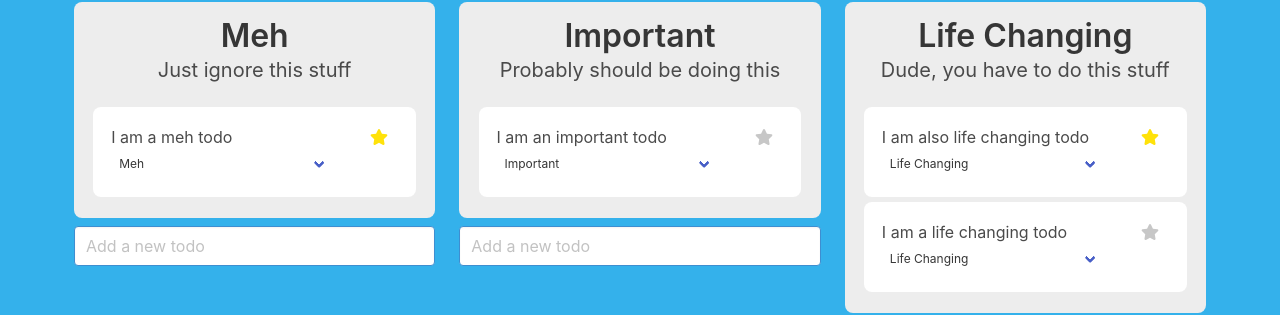
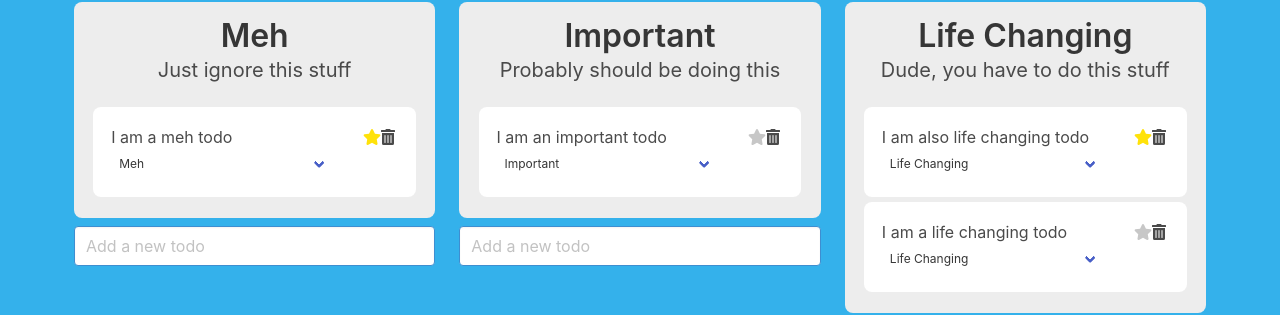
Before and after one commit to alexjackhughes/vue-todo-app, a Vue app: page / in a window 1280 px wide. Shown: the part 174-489 px from the top of the page. Built offline with nearby package versions, Linux system fonts and the light colour scheme; what vue-lodash would draw is missing.

Commit message:
Added ability to remove specific todo

```diff
--- a/src/App.vue
+++ b/src/App.vue
@@ -37,6 +37,11 @@
                       v-on:click="todo.priority = !todo.priority"
                       icon="star"
                     />
+                    <font-awesome-icon
+                      class="trash-icon"
+                      v-on:click="()=> deleteTodo(todo.id)"
+                      icon="trash-alt"
+                    />
                   </div>
                 </div>
               </div>
@@ -70,10 +75,14 @@ export default {
     },
     addTodo: function(category) {
       this.todos.push({
+        id: this.todos.length + 1,
         title: event.target.value,
         priority: false,
         category: category
       });
+    },
+    deleteTodo: function(id) {
+      this.todos = this.todos.filter(todo => todo.id !== id);
     }
   },
   data: function() {
@@ -105,21 +114,25 @@ export default {
       ],
       todos: [
         {
+          id: 0,
           title: "I am also life changing todo",
           priority: true,
           category: "LIFE_CHANGING"
         },
         {
+          id: 1,
           title: "I am a life changing todo",
           priority: false,
           category: "LIFE_CHANGING"
         },
         {
+          id: 2,
           title: "I am an important todo",
           priority: false,
           category: "IMPORTANT"
         },
         {
+          id: 3,
           title: "I am a meh todo",
           priority: true,
           category: "MEH"
@@ -201,6 +214,9 @@ select {
   border: none !important;
 }
 
+.trash-icon:hover {
+  color: #ed0e30;
+}
 .priority {
   text-align: center;
   color: #ffe20a;
--- a/src/main.js
+++ b/src/main.js
@@ -1,20 +1,24 @@
 import Vue from "vue";
-
-import VueLodash from "vue-lodash";
-const options = { name: "lodash" }; // customize the way you want to call it
-Vue.use(VueLodash, options); // options is optional
-
 import App from "./App.vue";
 
-// Setting up Bulma framework for styling
+// Setup Lodash used in filtering todos
+import VueLodash from "vue-lodash";
+const options = { name: "lodash" };
+Vue.use(VueLodash, options);
+
+// Setup Bulma framework for styling
 import "./../node_modules/bulma/css/bulma.css";
 
-// Setting up Font Awesome for icons
+// Setup Font Awesome for icons
 import { library } from "@fortawesome/fontawesome-svg-core";
-import { faStar, faPlusCircle } from "@fortawesome/free-solid-svg-icons";
+import {
+  faStar,
+  faPlusCircle,
+  faTrashAlt
+} from "@fortawesome/free-solid-svg-icons";
 import { FontAwesomeIcon } from "@fortawesome/vue-fontawesome";
 
-library.add(faStar, faPlusCircle);
+library.add(faStar, faPlusCircle, faTrashAlt);
 Vue.component("font-awesome-icon", FontAwesomeIcon);
 
 Vue.config.productionTip = false;
```
